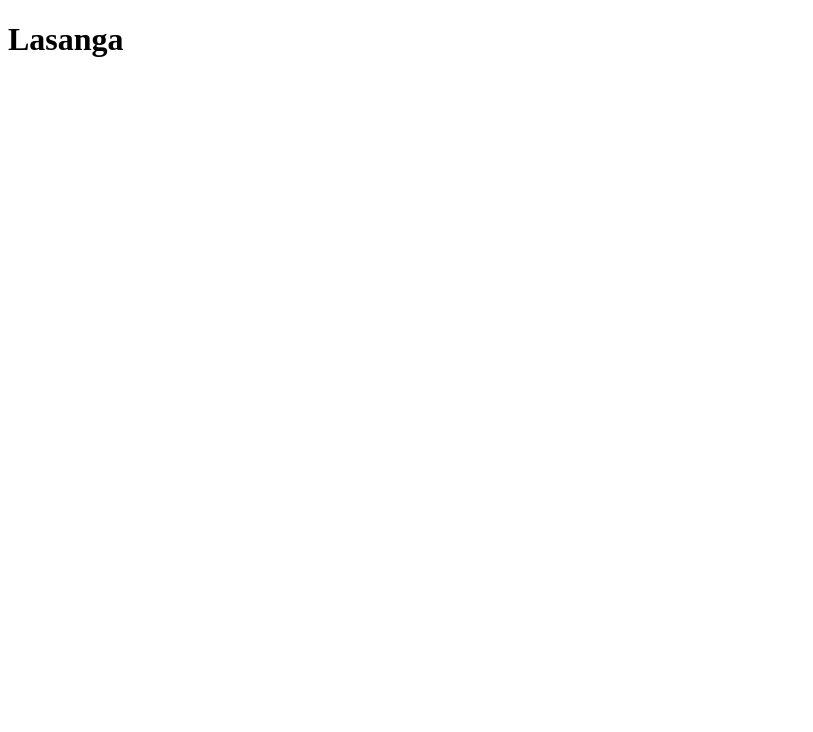
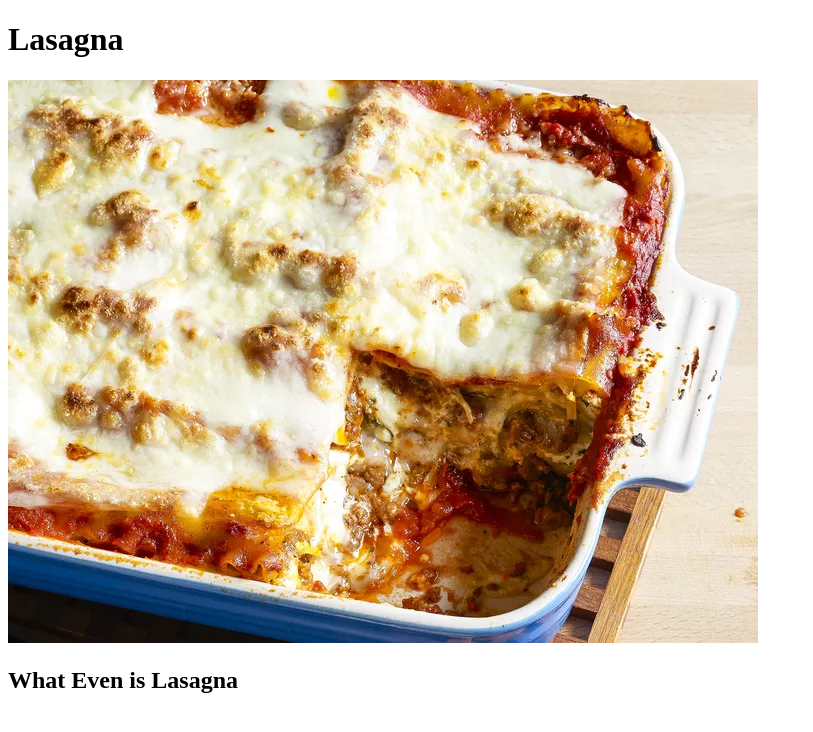
Before and after one commit to EdoDev555/odin-recipes, a plain HTML site: page recipes/lasagna.html in a window 1280 px wide. Shown: the whole page, without its empty margins (0-813 px from the left). Drawn offline with Linux system fonts and the light colour scheme.

Commit message:
created basic outline for each recipe page and added an related img

```diff
--- a/recipes/lasagna.html
+++ b/recipes/lasagna.html
@@ -3,12 +3,16 @@
 <head>
     <meta charset="UTF-8">
 
-    <title>Lasanga</title>
+    <title>Lasagna</title>
 </head>
 <body>
-    <h1>Lasanga</h1>
+    <h1>Lasagna</h1>
 
-    <!--image of finished dish under h1
+<img src="../images/Lasanga.webp" alt="Lasagna">
+<h2>What Even is Lasagna</h2>
+
+
+<!--image of finished dish under h1
     description heading with aparagraph descripting the recipe
 ingredients unordered list
 steps ordered list
```
Also changed, not shown: images/clamchowder.webp (added), images/friedrice.webp (added).
